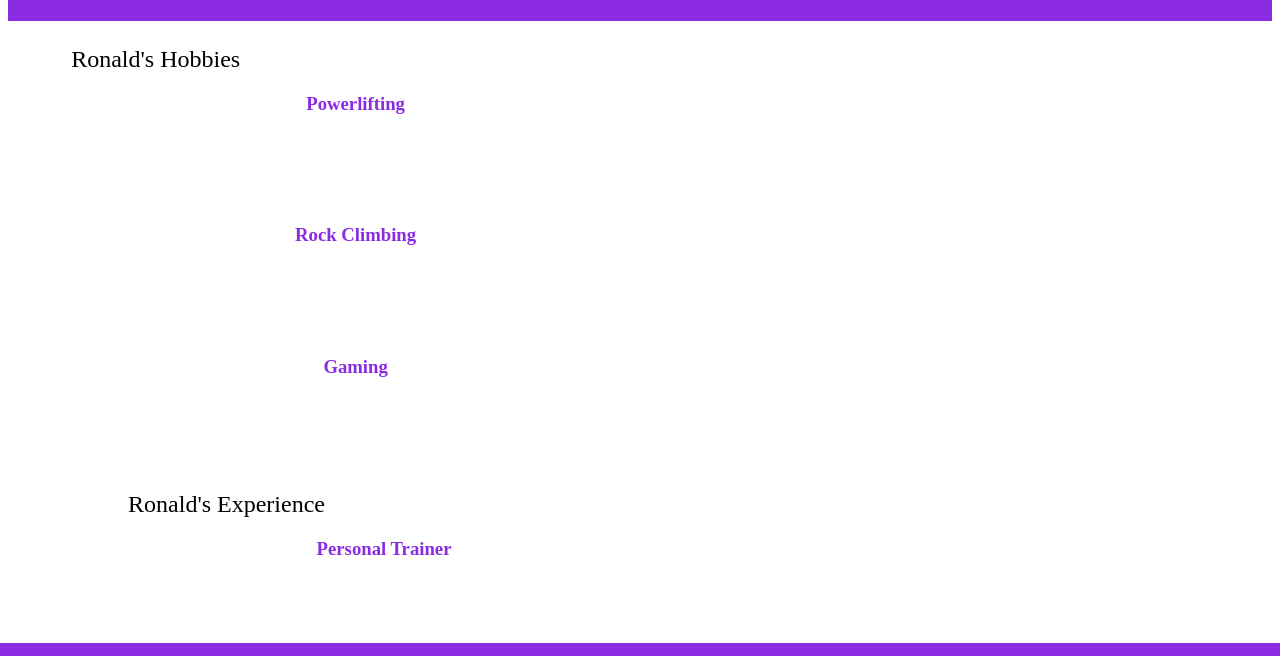
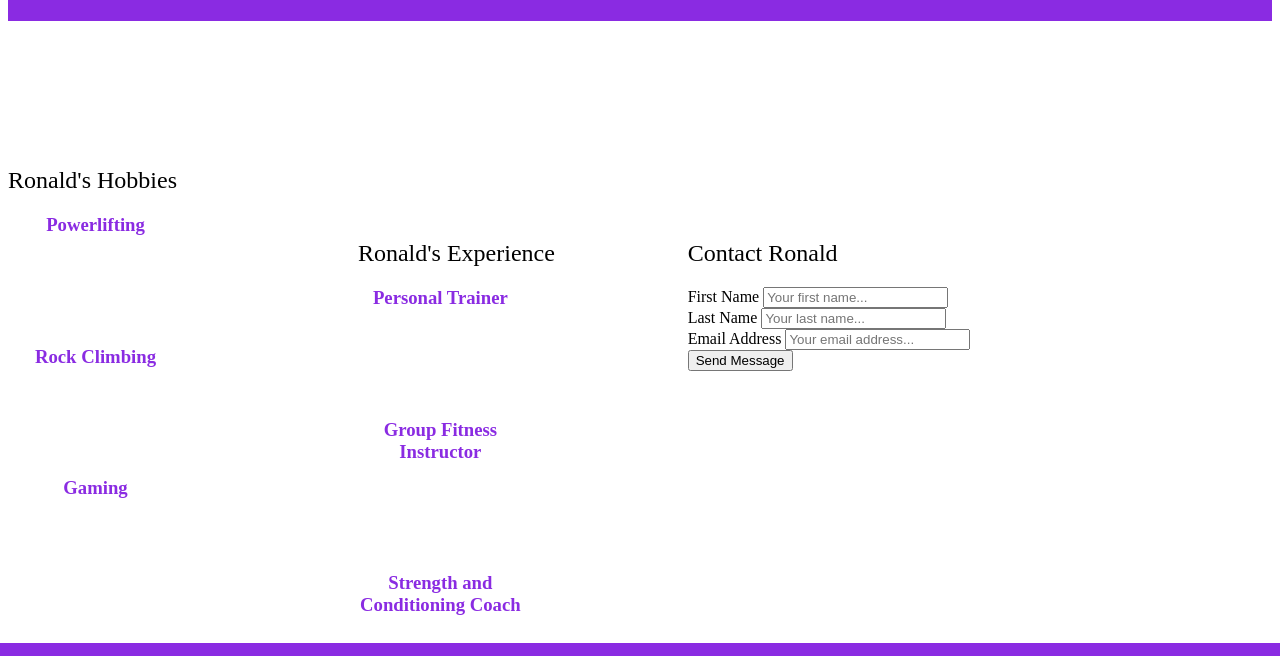
Before and after one commit to stewart-ronald/MyBioAssignment, a plain HTML site: page index.html in a window 1280 px wide. Shown: the part 107-763 px from the top of the page. Drawn offline with Linux system fonts and the light colour scheme.

Commit message:
Update stylesheet.css

```diff
--- a/stylesheet.css
+++ b/stylesheet.css
@@ -10,7 +10,9 @@ h1, h2{
 }
 
 #container{
-  margin: 2% 5% 100px 5%;
+  display: grid;
+  grid-template-columns: auto auto auto;
+  margin-top: 10%;
 }
 
 .card{
```
